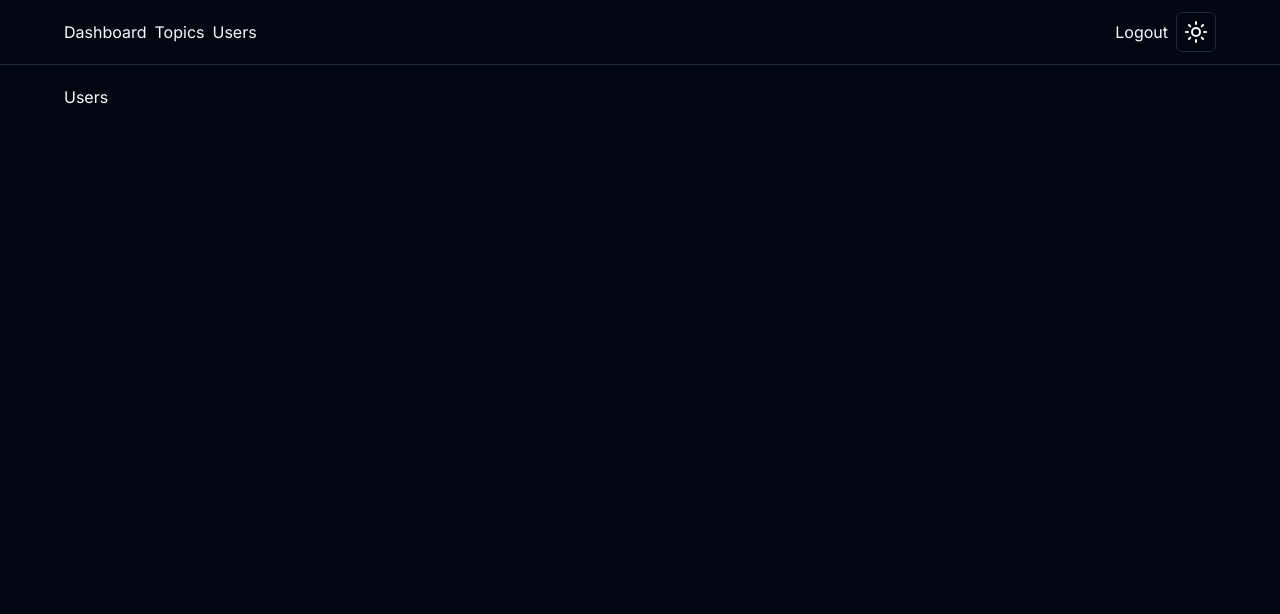
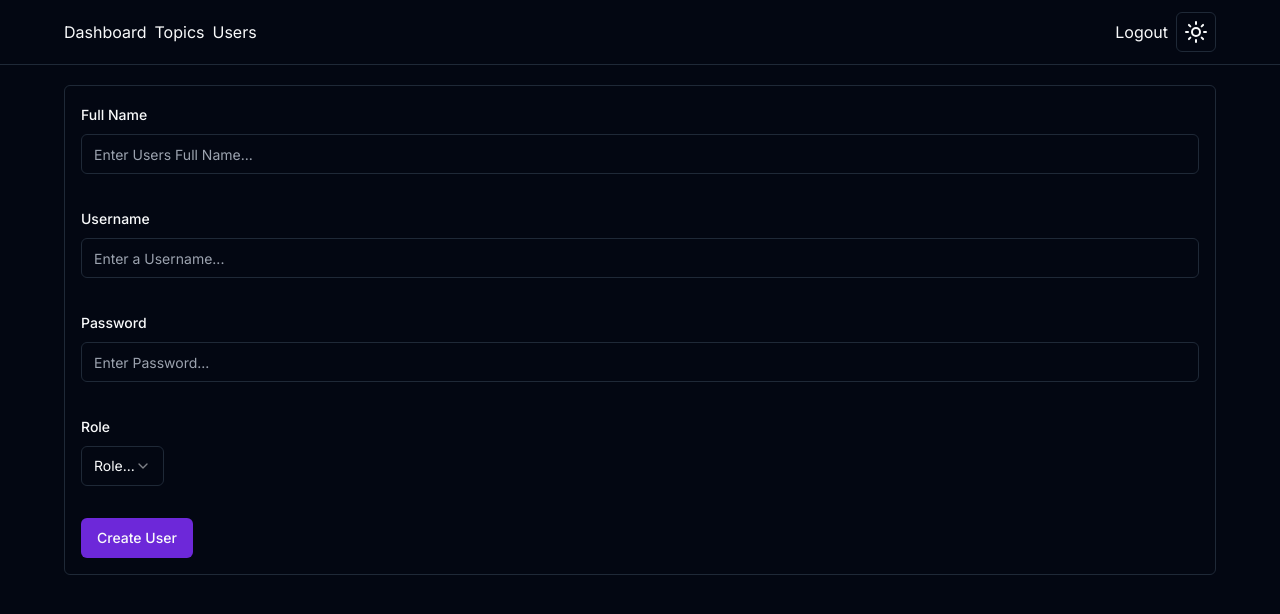
Before and after one commit to Jonathanpd/skillsup-dashboard, a Next.js app: page /users in a window 1280 px wide. Shown: the top 614 px of the page. Built offline with nearby package versions, Linux system fonts and the light colour scheme.

Commit message:
feat: User Form | Schema Prisma || Shift + Alt + F | Format file

```diff
--- a/app/users/page.tsx
+++ b/app/users/page.tsx
@@ -1,8 +1,11 @@
+import UserForm from '@/components/UserForm'
 import React from 'react'
 
 const Users = () => {
   return (
-    <div>Users</div>
+    <div>
+      <UserForm />
+    </div>
   )
 }
 
--- /dev/null
+++ b/components/UserForm.tsx
@@ -0,0 +1,146 @@
+"use client"
+
+import React, { useState } from 'react'
+import { Form, FormControl, FormField, FormItem, FormLabel } from './ui/form'
+import { userSchema } from '@/ValidationSchemas/users'
+import { z } from 'zod'
+import { useForm } from 'react-hook-form'
+import { zodResolver } from '@hookform/resolvers/zod'
+import { Input } from './ui/input'
+
+import { Select, SelectContent, SelectItem, SelectTrigger, SelectValue } from './ui/select'
+import { Button } from './ui/button'
+import axios from 'axios'
+import { useRouter } from 'next/navigation'
+import { User } from '@prisma/client'
+
+type UserFormData = z.infer<typeof userSchema>
+
+interface Props {
+    user?: User
+}
+
+const UserForm = ({ user }: Props) => {
+    const [isSubmitting, setIsSubmitting] = useState(false)
+    const [error, setError] = useState("")
+    const router = useRouter()
+
+    const form = useForm<UserFormData>({
+        resolver: zodResolver(userSchema)
+    })
+
+    async function onSubmit(values: z.infer<typeof userSchema>) {
+        //console.log(values)
+        try {
+            setIsSubmitting(true)
+            setError("")
+
+            if (user) {
+                await axios.patch("/api/users/" + user.id, values)
+            } else {
+                await axios.post("/api/users", values)
+            }
+
+            setIsSubmitting(false)
+            router.push("/topics")
+            router.refresh()
+        } catch (error) {
+            console.log(error)
+            setError("Unknown Error Occured.")
+            setIsSubmitting(false)
+        }
+    }
+
+    return (
+        <div className="rounded-md border w-full p-4">
+            <Form {...form}>
+                <form
+                    onSubmit={form.handleSubmit(onSubmit)}
+                    className="space-y-8 w-full"
+                >
+                    <FormField
+                        control={form.control}
+                        name="name"
+                        defaultValue={user?.name}
+                        render={({ field }) => (
+                            <FormItem>
+                                <FormLabel>Full Name</FormLabel>
+                                <FormControl>
+                                    <Input placeholder="Enter Users Full Name..." {...field} />
+                                </FormControl>
+                            </FormItem>
+                        )}
+                    />
+
+                    <FormField
+                        control={form.control}
+                        name="username"
+                        defaultValue={user?.username}
+                        render={({ field }) => (
+                            <FormItem>
+                                <FormLabel>Username</FormLabel>
+                                <FormControl>
+                                    <Input placeholder="Enter a Username..." {...field} />
+                                </FormControl>
+                            </FormItem>
+                        )}
+                    />
+
+                    <FormField
+                        control={form.control}
+                        name="password"
+                        defaultValue=""
+                        render={({ field }) => (
+                            <FormItem>
+                                <FormLabel>Password</FormLabel>
+                                <FormControl>
+                                    <Input
+                                        type="password"
+                                        required={user ? false : true}
+                                        placeholder="Enter Password..."
+                                        {...field}
+                                    />
+                                </FormControl>
+                            </FormItem>
+                        )}
+                    />
+
+                    <div className="flex w-full space-x-4">
+                        <FormField
+                            control={form.control}
+                            name="role"
+                            defaultValue={user?.role}
+                            render={({ field }) => (
+                                <FormItem>
+                                    <FormLabel>Role</FormLabel>
+                                    <Select onValueChange={field.onChange} defaultValue={field.value}>
+                                        <FormControl>
+                                            <SelectTrigger>
+                                                <SelectValue
+                                                    placeholder="Role..."
+                                                    defaultValue={user?.role}
+                                                />
+                                            </SelectTrigger>
+                                        </FormControl>
+                                        <SelectContent>
+                                            <SelectItem value="USER">User</SelectItem>
+                                            <SelectItem value="TECH">Tech</SelectItem>
+                                            <SelectItem value="ADMIN">Admin</SelectItem>
+                                        </SelectContent>
+                                    </Select>
+                                </FormItem>
+                            )}
+                        />
+                    </div>
+
+                    <Button type="submit" disabled={isSubmitting}>
+                        { user ? "Update User" : "Create User" }
+                    </Button>
+                </form>
+            </Form>
+            <p className=" text-destructive">{error}</p>
+        </div>
+    )
+}
+
+export default UserForm
```
Also changed, not shown: app/api/users/route.tsx (renamed from app/api/topics/users/route.tsx), 1 other file (tests, documents, lock files or other folders).
